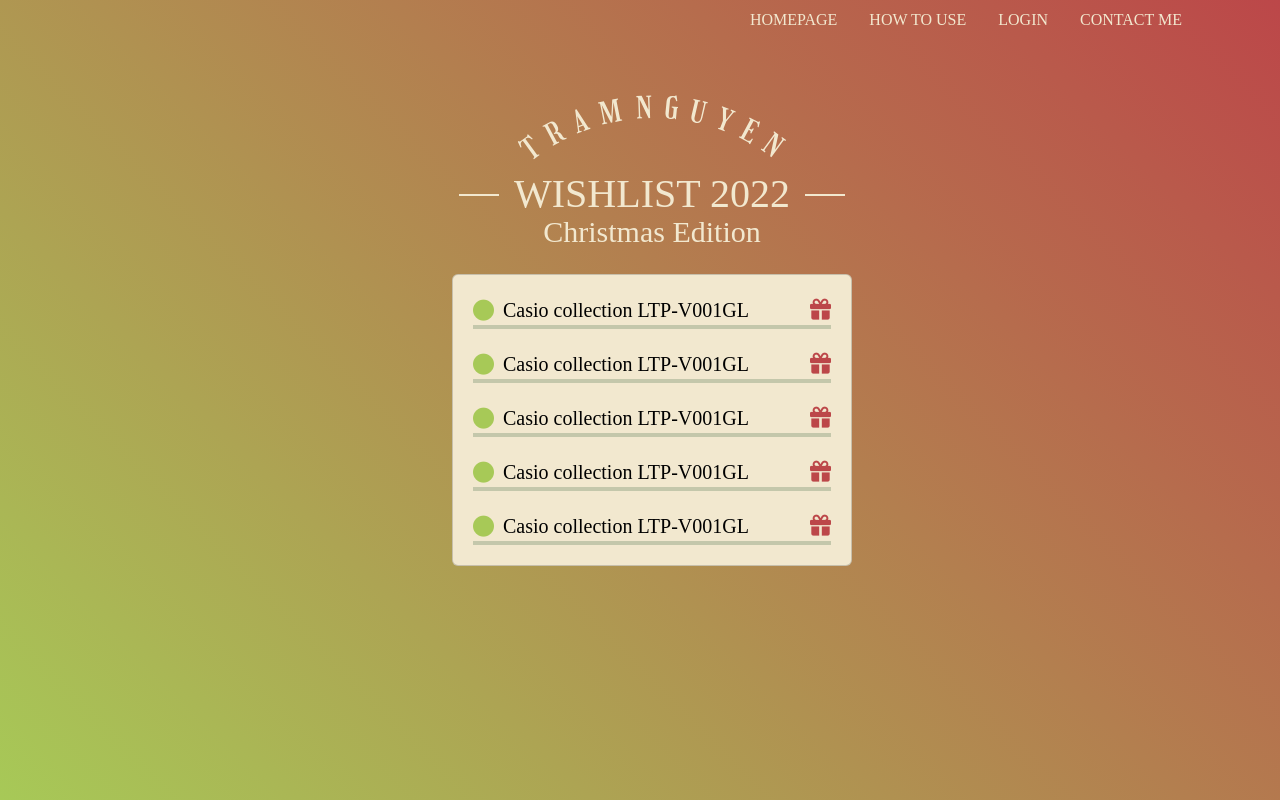
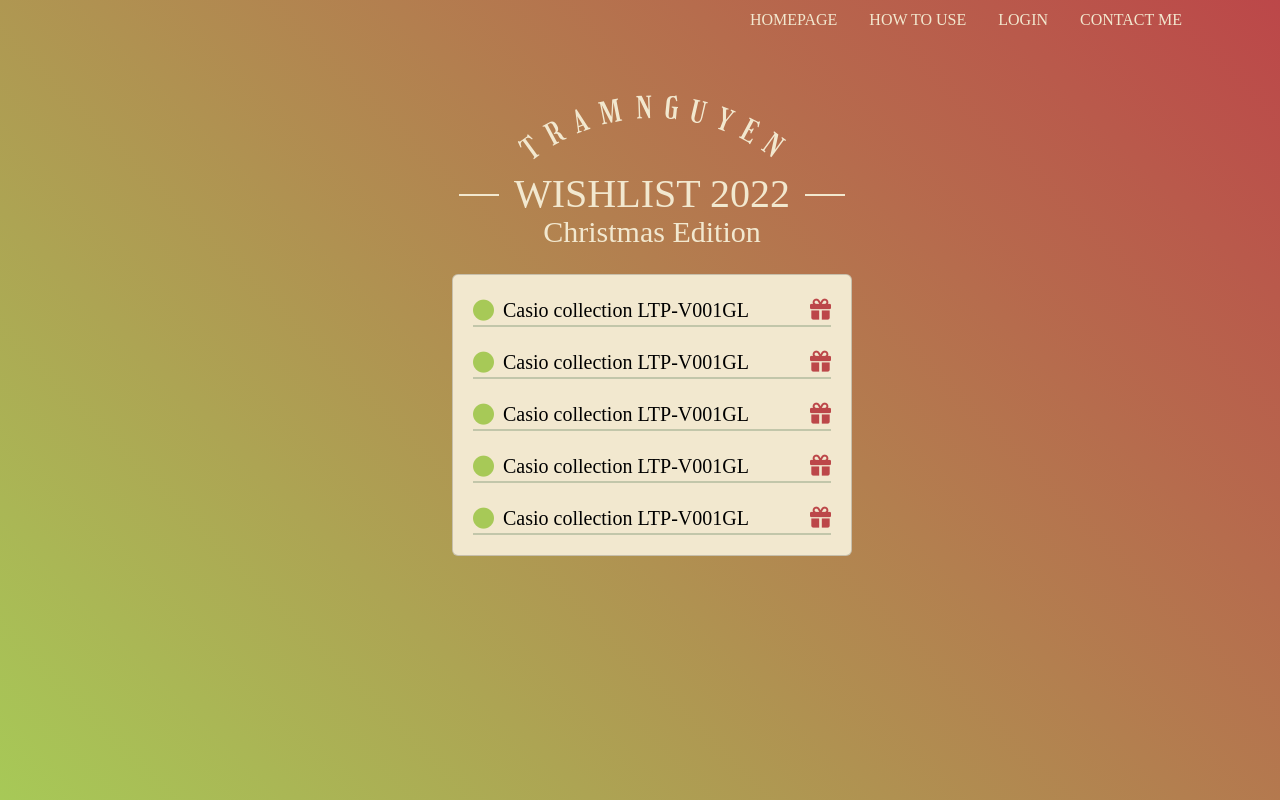
Before and after one commit to tramnguyenhere/wishlist-app, a React (Create React App) app in the folder client/: page / in a window 1280 px wide. Built offline with nearby package versions, Linux system fonts and the light colour scheme; a web font is replaced by a local one.

Commit message:
fix hr on listitem

```diff
--- a/client/src/components/List/ListItem/listitem.scss
+++ b/client/src/components/List/ListItem/listitem.scss
@@ -36,7 +36,8 @@
     }
 
     hr {
-        border: 2px solid $--theme-color-deep_mose_green;
+        background-color: $--theme-color-deep_mose_green;
+        border: 1px solid $--theme-color-deep_mose_green;
         margin: 0;
     }
 }
```
